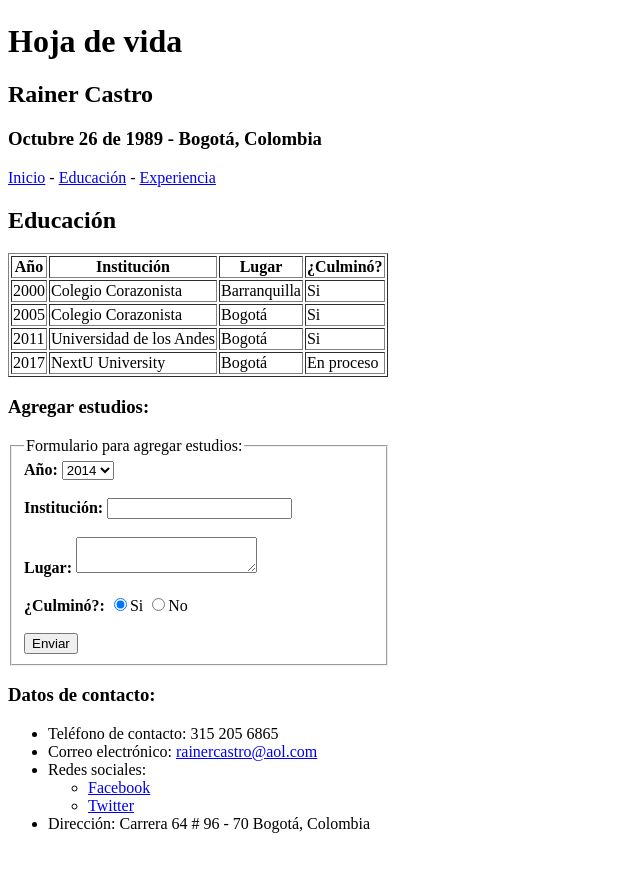
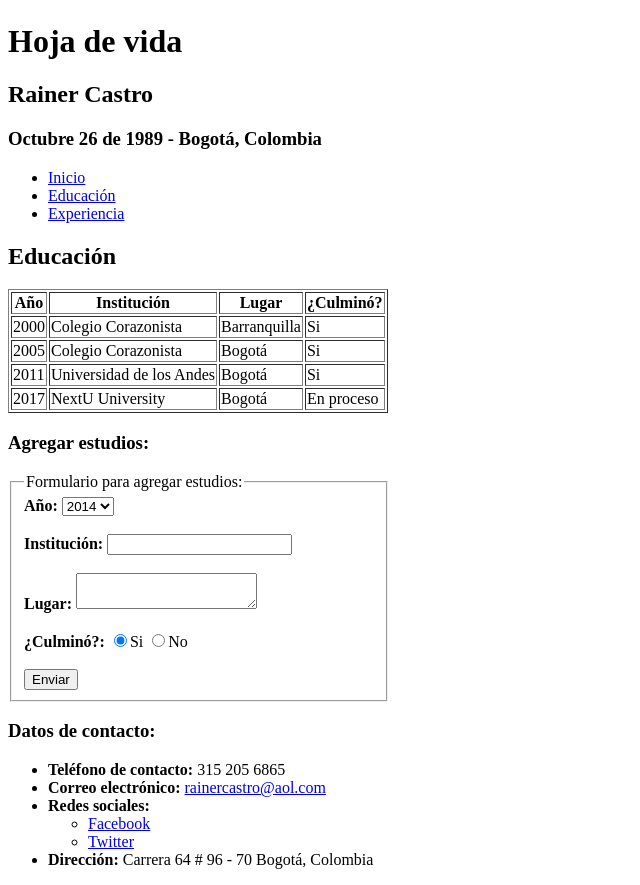
Before and after one commit to Rainer-Castro/Primer-Tarea, a plain HTML site: page Proyecto Final/educacion.html in a window 1280 px wide. Shown: the part 128-1013 px from the top of the page, without its empty margins (0-640 px from the left). Before the commit the page ends 977 px from the top, so only its background shows below. Drawn offline with Linux system fonts and the light colour scheme.

Commit message:
Cambio finales

```diff
--- a/Proyecto Final/educacion.html
+++ b/Proyecto Final/educacion.html
@@ -8,10 +8,11 @@
 	<h1>Hoja de vida</h1>
 	<h2>Rainer Castro</h2>
 	<h3>Octubre 26 de 1989 - Bogotá, Colombia</h3>
-	<a href="index.html">Inicio</a> -
-	<a href="educacion.html">Educación</a> -
-	<a href="experiencia.html">Experiencia</a>
-	<br/>
+	<ul>
+		<li><a href="index.html">Inicio</a></li>
+		<li><a href="educacion.html">Educación</a></li>
+		<li><a href="experiencia.html">Experiencia</a></li>
+	</ul>
 	<h2>Educación</h2>
 	<table border="1">
 			<thead>
@@ -73,14 +74,14 @@
 <footer>
 	<h3>Datos de contacto:</h3>
 	<ul>
-		<li>Teléfono de contacto: 315 205 6865</li>
-		<li>Correo electrónico: <a href="mailto:rainercastro@aol.com">rainercastro@aol.com</a></li>
-		<li>Redes sociales:</li>
+		<li><b>Teléfono de contacto:</b> 315 205 6865</li>
+		<li><b>Correo electrónico:</b> <a href="mailto:rainercastro@aol.com">rainercastro@aol.com</a></li>
+		<li><b>Redes sociales:</b></li>
 		<ul>
 			<li><a href="https://www.facebook.com">Facebook</a></li>
 			<li><a href="https://www.twitter.com">Twitter</a></li>
 		</ul>
-		<li>Dirección: Carrera 64 # 96 - 70 Bogotá, Colombia</li>
+		<li><b>Dirección:</b> Carrera 64 # 96 - 70 Bogotá, Colombia</li>
 	</ul>
 </footer>
 </html>
```
Also changed, not shown: Proyecto Final/experiencia.html (+5 -5 lines), Proyecto Final/index.html (+9 -8 lines).
